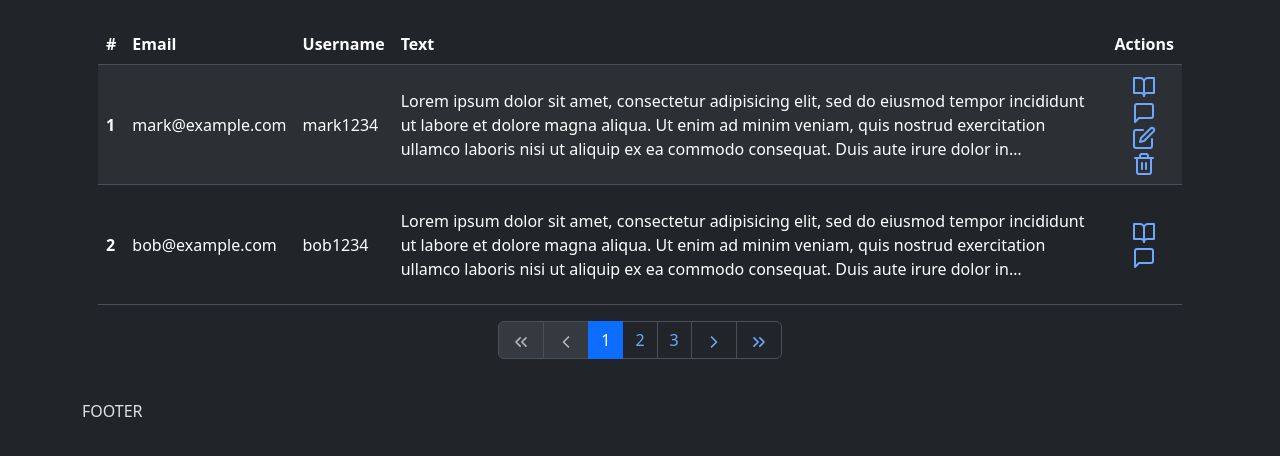
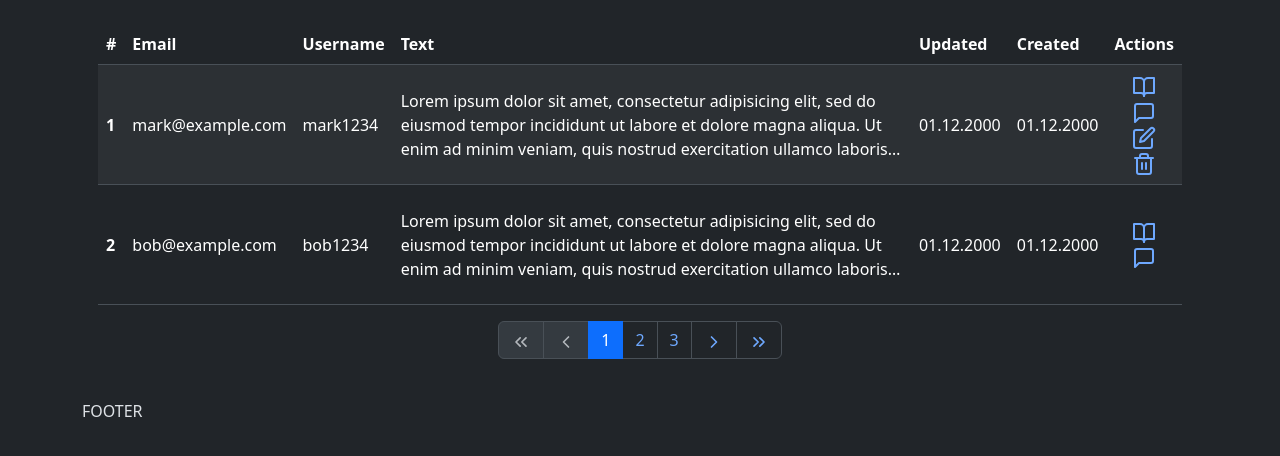
Before and after one commit to BRANYA43/web_comments, a Django app: page / in a window 1280 px wide. Shown: the part 56-512 px from the top of the page. Run offline with Django 5.2, Linux system fonts and the light colour scheme; parts of the project's set-up code (start-up, migrations or seed data) failed here and were passed over.

Commit message:
Add update and creation dates

```diff
--- a/src/templates/components/table.html
+++ b/src/templates/components/table.html
@@ -5,6 +5,8 @@
       <th scope="col">Email</th>
       <th scope="col">Username</th>
       <th scope="col">Text</th>
+      <th scope="col">Updated</th>
+      <th scope="col">Created</th>
       <th scope="col">Actions</th>
     </tr>
   </thead>
@@ -14,6 +16,8 @@
       <td>mark@example.com</td>
       <td>mark1234</td>
       <td><div class="text-truncate-multiline">{% lorem %}</div></td>
+      <td>01.12.2000</td>
+      <td>01.12.2000</td>
       <td>
         <div class="d-flex flex-column">
           <a name="read" class="text-decoration-none align-self-center" href="#"><i data-feather="book-open"></i></a>
@@ -28,6 +32,8 @@
       <td>bob@example.com</td>
       <td>bob1234</td>
       <td><div class="text-truncate-multiline">{% lorem %}</div></td>
+      <td>01.12.2000</td>
+      <td>01.12.2000</td>
       <td>
         <div class="d-flex flex-column justify-content-center">
           <a name="read" class="text-decoration-none align-self-center" href="#"><i data-feather="book-open"></i></a>
```
